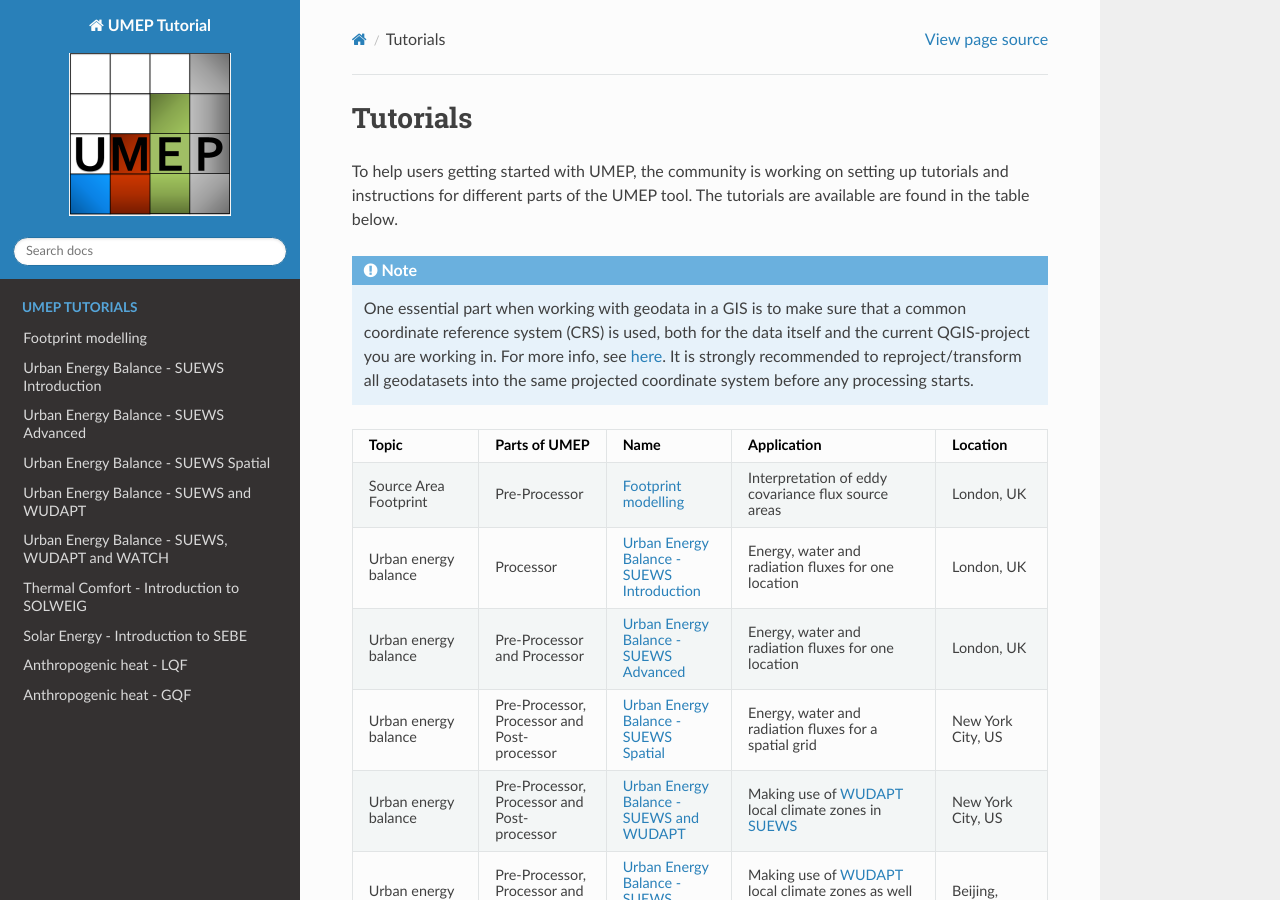
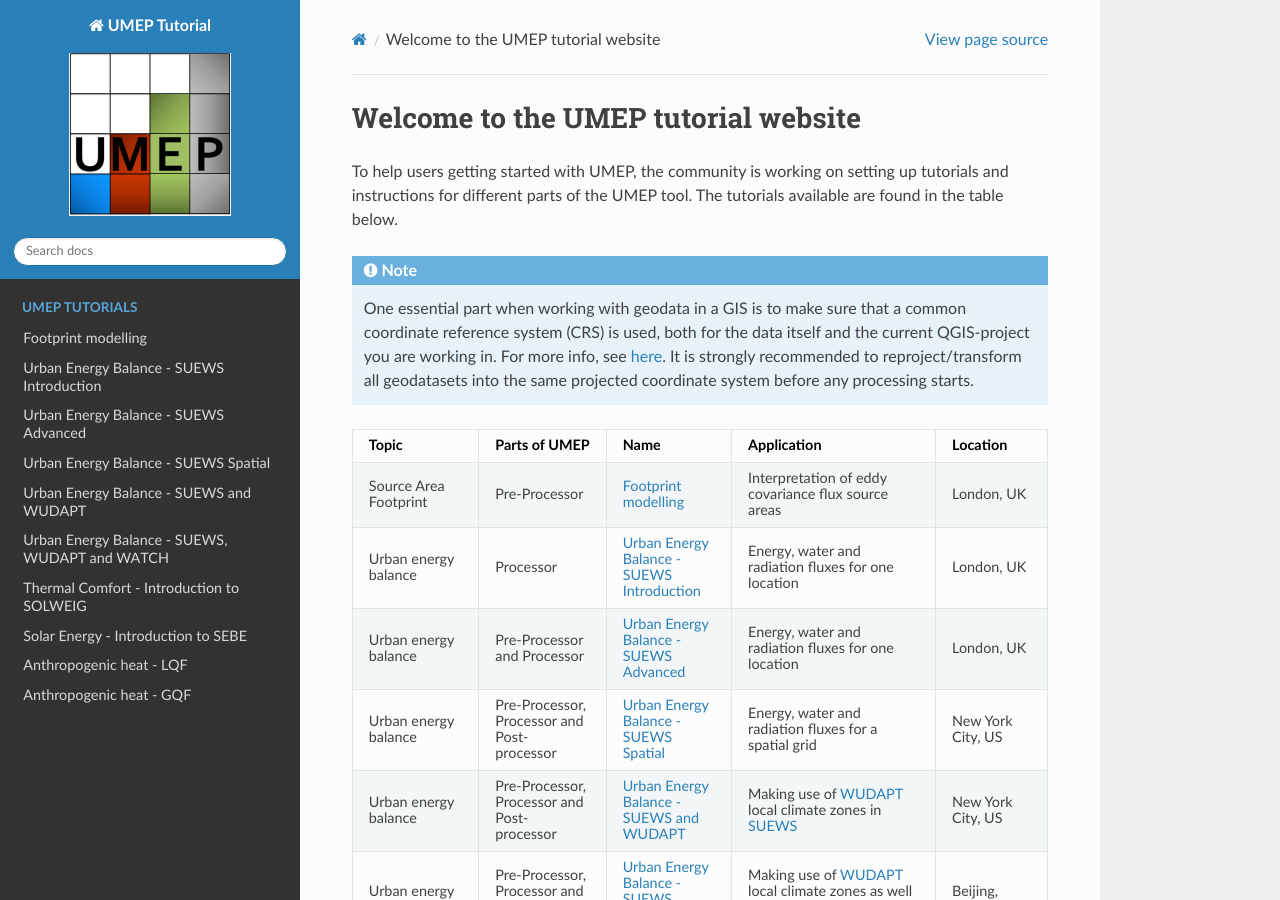
Before and after one commit to Urban-Meteorology-Reading/Tutorials, a Sphinx documentation site: the page built from docs/source/index.rst, in a window 1280 px wide and 900 px high. Built offline with Sphinx 7.4.7 and the Read the Docs theme 2.0.0, drawn with Linux system fonts in a browser that asks for light colours.

Commit message:
Update on first page

```diff
--- a/docs/source/index.rst
+++ b/docs/source/index.rst
@@ -1,12 +1,12 @@
 .. _tutorials_intro:
 
 
-Tutorials
-============
+Welcome to the UMEP tutorial website
+====================================
 
 To help users getting started with UMEP, the community is working on
 setting up tutorials and instructions for different parts of the UMEP
-tool. The tutorials are available are found in the table below.
+tool. The tutorials available are found in the table below.
 
 .. note:: One essential part when working with geodata in a GIS is to make sure that a common coordinate reference system (CRS) is used, both for the data itself and the current QGIS-project you are working in. For more info, see `here <https://docs.qgis.org/2.18/en/docs/gentle_gis_introduction/coordinate_reference_systems.html>`__. It is strongly recommended to reproject/transform all geodatasets into the same projected coordinate system before any processing starts.
 
```
